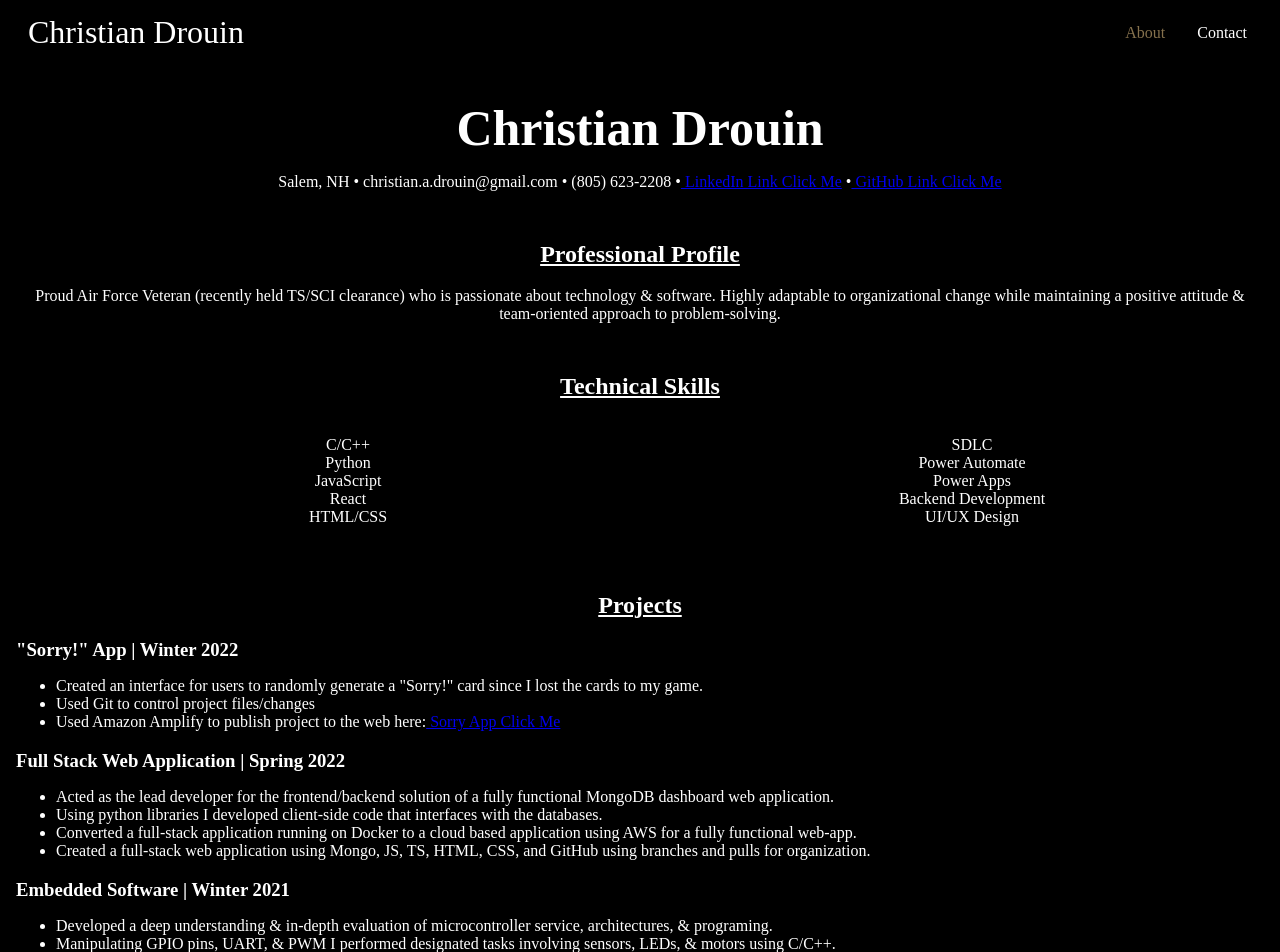
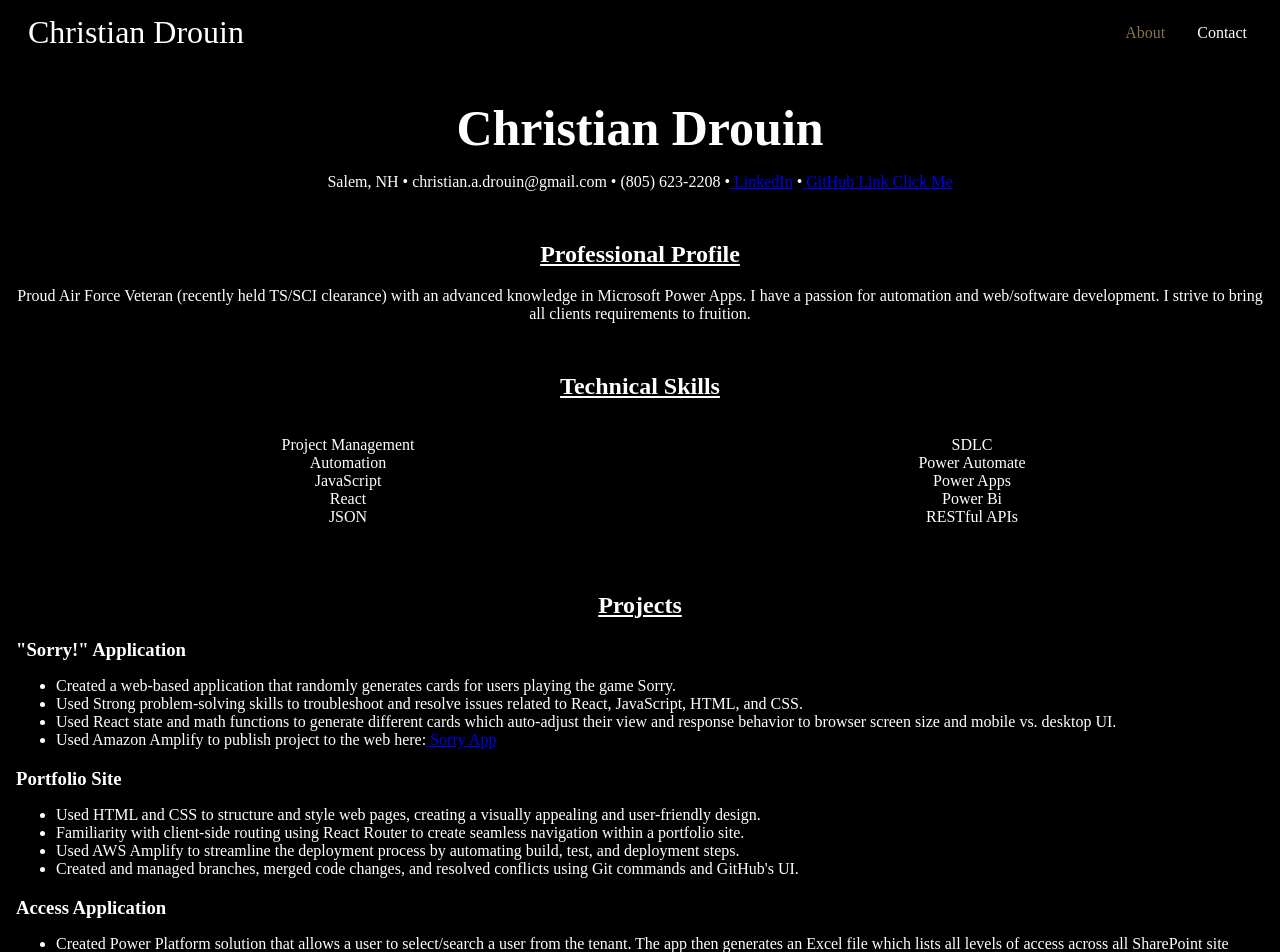
Before and after one commit to ChristianD96/Personal-Site, a React (Create React App) app: page /about in a window 1280 px wide. Shown: the top 952 px of the page. Built offline with nearby package versions, Linux system fonts and the light colour scheme.

Commit message:
Updated About.js
Made adjustments to resume.

```diff
--- a/src/components/pages/About.js
+++ b/src/components/pages/About.js
@@ -9,56 +9,57 @@ export default function About() {
         Salem, NH &bull;
         christian.a.drouin@gmail.com &bull;
         (805) 623-2208 &bull;
-        <a className='about-link' href={'https://www.linkedin.com/in/christian-a-drouin/'} target="_blank" rel="noopener noreferrer"> LinkedIn Link Click Me</a> &bull;
+        <a className='about-link' href={'https://www.linkedin.com/in/christian-a-drouin/'} target="_blank" rel="noopener noreferrer"> LinkedIn</a> &bull;
         <a className='about-link' href={'https://github.com/ChristianD96'} target="_blank" rel="noopener noreferrer"> GitHub Link Click Me</a>
       </p>
       <h2>Professional Profile</h2>
-      <p>Proud Air Force Veteran (recently held TS/SCI clearance) who is passionate about technology & software.
-        Highly adaptable to organizational change while maintaining a positive attitude & team-oriented approach to problem-solving.  </p>
+      <p>Proud Air Force Veteran (recently held TS/SCI clearance) with an advanced knowledge in Microsoft Power Apps.
+          I have a passion for automation and web/software development. I strive to bring all clients requirements to fruition. </p>
       <h2>Technical Skills</h2>
       <div className='lists'>
         <ul className='skills'>
-          <li>C/C++</li>
-          <li>Python</li>
+          <li>Project Management</li>
+          <li>Automation</li>
           <li>JavaScript</li>
           <li>React</li>
-          <li>HTML/CSS</li>
+          <li>JSON</li>
         </ul>
         <ul className='skills'>
           <li>SDLC</li>
           <li>Power Automate</li>
           <li>Power Apps</li>
-          <li>Backend Development</li>
-          <li>UI/UX Design</li>
+          <li>Power Bi</li>
+          <li>RESTful APIs</li>
         </ul>
       </div>
       <h2>Projects</h2>
-      <h3>"Sorry!" App | Winter 2022</h3>
+      <h3>"Sorry!" Application</h3>
       <div className='projects'>
         <ul>
-          <li>Created an interface for users to randomly generate a "Sorry!" card since I lost the cards to my game.</li>
-          <li>Used Git to control project files/changes</li>
+          <li>Created a web-based application that randomly generates cards for users playing the game Sorry.</li>
+          <li>Used Strong problem-solving skills to troubleshoot and resolve issues related to React, JavaScript, HTML, and CSS.</li>
+          <li>Used React state and math functions to generate different cards which auto-adjust their view and response behavior to browser screen size and mobile vs. desktop UI.</li>
           <li>
             Used Amazon Amplify to publish project to the web here:
-            <a className='about-link' href={'https://main.d3dqgdwl4qxea.amplifyapp.com/'} target="_blank" rel="noopener noreferrer"> Sorry App Click Me</a>
+            <a className='about-link' href={'https://main.d3dqgdwl4qxea.amplifyapp.com/'} target="_blank" rel="noopener noreferrer"> Sorry App</a>
           </li>
         </ul>
       </div>
-      <h3>Full Stack Web Application | Spring 2022</h3>
+      <h3>Portfolio Site</h3>
       <div className='projects'>
         <ul>
-          <li>Acted as the lead developer for the frontend/backend solution of a fully functional MongoDB dashboard web application.</li>
-          <li>Using python libraries I developed client-side code that interfaces with the databases.</li>
-          <li>Converted a full-stack application running on Docker to a cloud based application using AWS for a fully functional web-app.</li>
-          <li>Created a full-stack web application using Mongo, JS, TS, HTML, CSS, and GitHub using branches and pulls for organization.</li>
+          <li>Used HTML and CSS to structure and style web pages, creating a visually appealing and user-friendly design.</li>
+          <li>Familiarity with client-side routing using React Router to create seamless navigation within a portfolio site.</li>
+          <li>Used AWS Amplify to streamline the deployment process by automating build, test, and deployment steps.</li>
+          <li>Created and managed branches, merged code changes, and resolved conflicts using Git commands and GitHub's UI.</li>
         </ul>
       </div>
-      <h3>Embedded Software | Winter 2021</h3>
+      <h3>Access Application</h3>
       <div className='projects'>
         <ul>
-          <li>Developed a deep understanding & in-depth evaluation of microcontroller service, architectures, & programing.</li>
-          <li>Manipulating GPIO pins, UART, & PWM I performed designated tasks involving sensors, LEDs, & motors using C/C++.</li>
-          <li>Using the TI SimpleLink CC3220S I coded the microcontroller to change the state of an LED through keyboard inputs.</li>
+          <li>Created Power Platform solution that allows a user to select/search a user from the tenant. The app then generates an Excel file which lists all levels of access across all SharePoint site collections. Uses Canvas, Flow, APIs, and SharePoint.</li>
+          <li>Used a series of nested loops and http requests to SharePoint and Microsoft 365 to collect raw JSON data on sites.</li>
+          <li>Filtered content using complex string functions to cut results not applicable to user entered in application.</li>
         </ul>
       </div>
       <h2>Professional Experience</h2>
@@ -67,9 +68,11 @@ export default function About() {
       <h4>May 2022 - Present</h4>
       <div className='projects'>
         <ul>
-          <li>Created multiple applications using PowerApps and Power Automate to eliminate monotonous tasks previously done by employees saving thousands of company hours and dollars.</li>
+          <li>Oversaw multiple client development projects, handling meetings, requirement gathering, testing, and implementation.</li>
+          <li>Created multiple applications using Power Platform to eliminate monotonous tasks previously done by employees saving thousands of company hours and dollars.</li>
           <li>Expertly managed multiple tenants Office 365 accounts handling both issues and requests for Microsoft Teams, SharePoint, Migrations, Power Bi reports, Power Automate flows, and more.</li>
           <li>Created various scripts using PowerShell to generate reports on large quantities of data based on client requirements.</li>
+          <li>Overtook entire client migration from Egnyte to SharePoint. Migrated 1.3 Terabytes of data before reaching client deadline. Organized meetings with content owners and handled all unique requests.</li>
         </ul>
       </div>
       <h3>Orbital Analyst (USAF)</h3>
```
